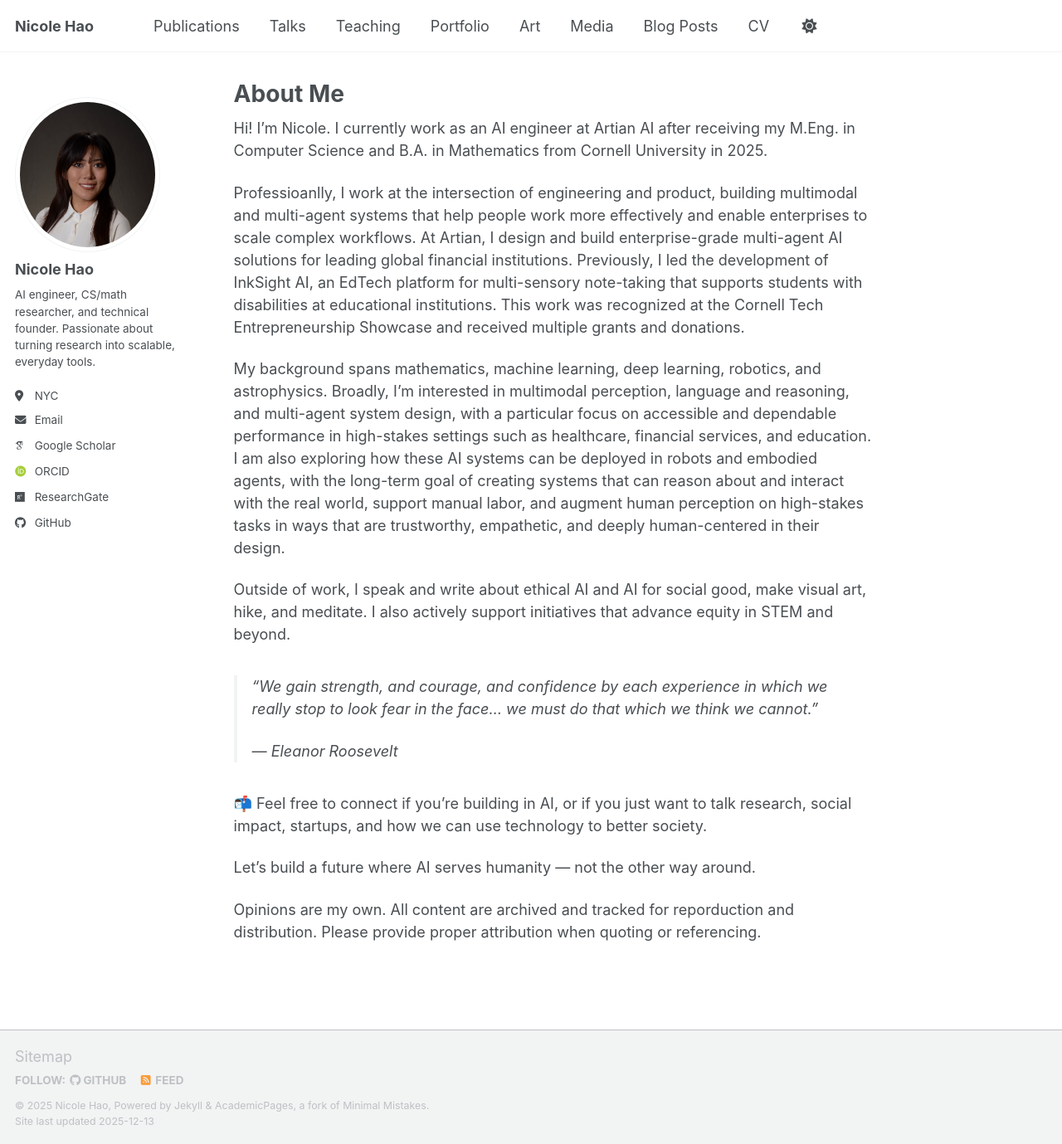
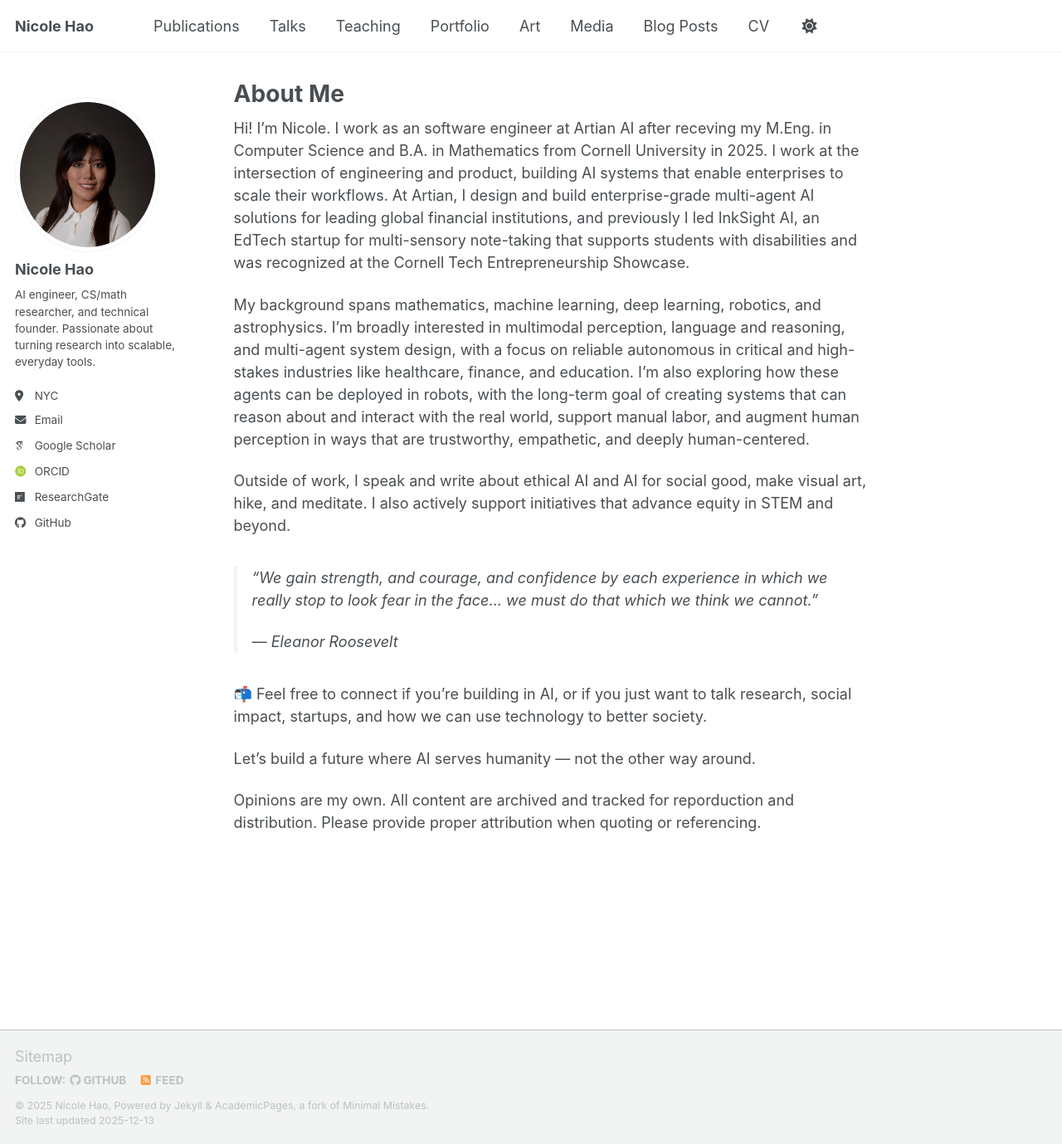
Before and after one commit to nicolehao34/nicolehao34.github.io, a Jekyll site: the page built from _pages/about.md, in a window 1280 px wide and 1379 px high. Shown: the whole window at 83% size. Built offline with Jekyll 4.4.1, drawn with Linux system fonts in a browser that asks for light colours; some web fonts are replaced; a script bundle is joined from its source files by our own code; library files that are not in the unit come from our copies.

Commit message:
minor changes to about me

```diff
--- a/_pages/about.md
+++ b/_pages/about.md
@@ -6,12 +6,9 @@
   - /about/
   - /about.html
 ---
+Hi! I’m Nicole. I work as an software engineer at Artian AI after receving my M.Eng. in Computer Science and B.A. in Mathematics from Cornell University in 2025. I work at the intersection of engineering and product, building AI systems that enable enterprises to scale their workflows. At Artian, I design and build enterprise-grade multi-agent AI solutions for leading global financial institutions, and previously I led InkSight AI, an EdTech startup for multi-sensory note-taking that supports students with disabilities and was recognized at the Cornell Tech Entrepreneurship Showcase.
 
-Hi! I’m Nicole. I currently work as an AI engineer at Artian AI after receiving my M.Eng. in Computer Science and B.A. in Mathematics from Cornell University in 2025.
-
-Professioanlly, I work at the intersection of engineering and product, building multimodal and multi-agent systems that help people work more effectively and enable enterprises to scale complex workflows. At Artian, I design and build enterprise-grade multi-agent AI solutions for leading global financial institutions. Previously, I led the development of InkSight AI, an EdTech platform for multi-sensory note-taking that supports students with disabilities at educational institutions. This work was recognized at the Cornell Tech Entrepreneurship Showcase and received multiple grants and donations.
-
-My background spans mathematics, machine learning, deep learning, robotics, and astrophysics. Broadly, I’m interested in multimodal perception, language and reasoning, and multi-agent system design, with a particular focus on accessible and dependable performance in high-stakes settings such as healthcare, financial services, and education. I am also exploring how these AI systems can be deployed in robots and embodied agents, with the long-term goal of creating systems that can reason about and interact with the real world, support manual labor, and augment human perception on high-stakes tasks in ways that are trustworthy, empathetic, and deeply human-centered in their design.
+My background spans mathematics, machine learning, deep learning, robotics, and astrophysics. I’m broadly interested in multimodal perception, language and reasoning, and multi-agent system design, with a focus on reliable autonomous in critical and high-stakes industries like healthcare, finance, and education. I’m also exploring how these agents can be deployed in robots, with the long-term goal of creating systems that can reason about and interact with the real world, support manual labor, and augment human perception in ways that are trustworthy, empathetic, and deeply human-centered.
 
 Outside of work, I speak and write about ethical AI and AI for social good, make visual art, hike, and meditate. I also actively support initiatives that advance equity in STEM and beyond.
 
```
